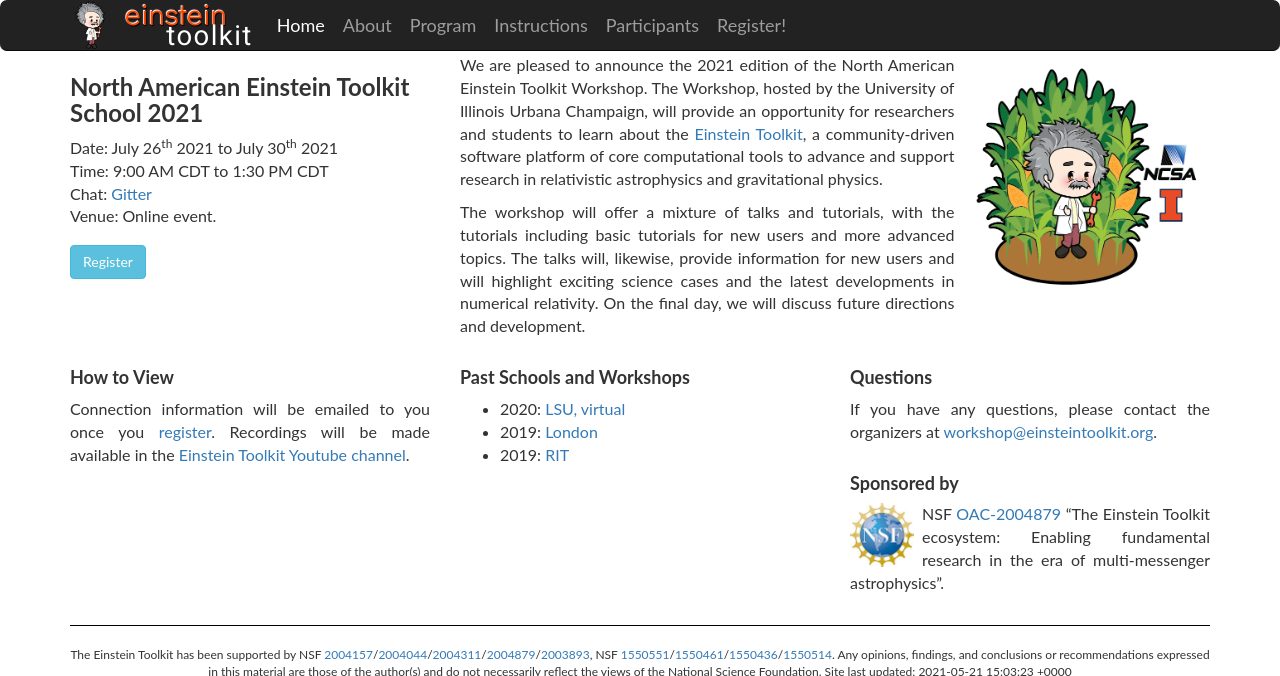
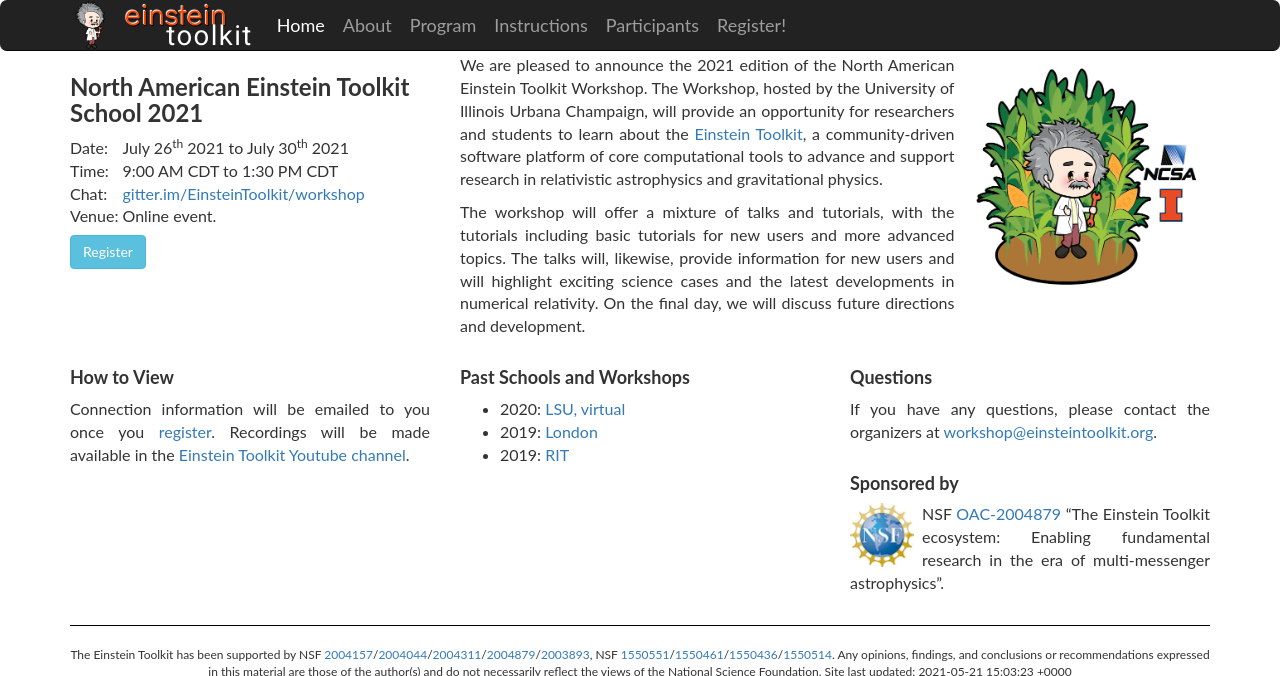
Before and after one commit to EinsteinToolkit/et2021uiuc, a Jekyll site: the page built from index.md, in a window 1280 px wide, cut to the strip 0-676 px from the top of the page. Built offline with Jekyll 4.4.1, drawn with Linux system fonts in a browser that asks for light colours.

Commit message:
index: add time information and chat location
using a nbsp to space out table columns is not so great but works for
now

```diff
--- a/index.md
+++ b/index.md
@@ -5,10 +5,12 @@
 {% include base.html %}
 <div class="col-xs-12 col-sm-4" markdown="1">
 # North American Einstein Toolkit School 2021
-Date: July 26<sup>th</sup> 2021 to July 30<sup>th</sup> 2021 <br>
-Time: 9:00 AM CDT to 1:30 PM CDT <br>
-Chat: [Gitter](https://gitter.im/EinsteinToolkit/workshop) <br>
-Venue: Online event.
+
+-------|--------------
+Date:  | July 26<sup>th</sup> 2021 to July 30<sup>th</sup> 2021
+Time:  | 9:00 AM CDT to 1:30 PM CDT
+Chat:  | [gitter.im/EinsteinToolkit/workshop](https://gitter.im/EinsteinToolkit/workshop)
+Venue:&nbsp;  | Online event.
 
 <a class="btn btn-info" href="{{base}}/register.html" role="button">Register</a>
 </div>
```
